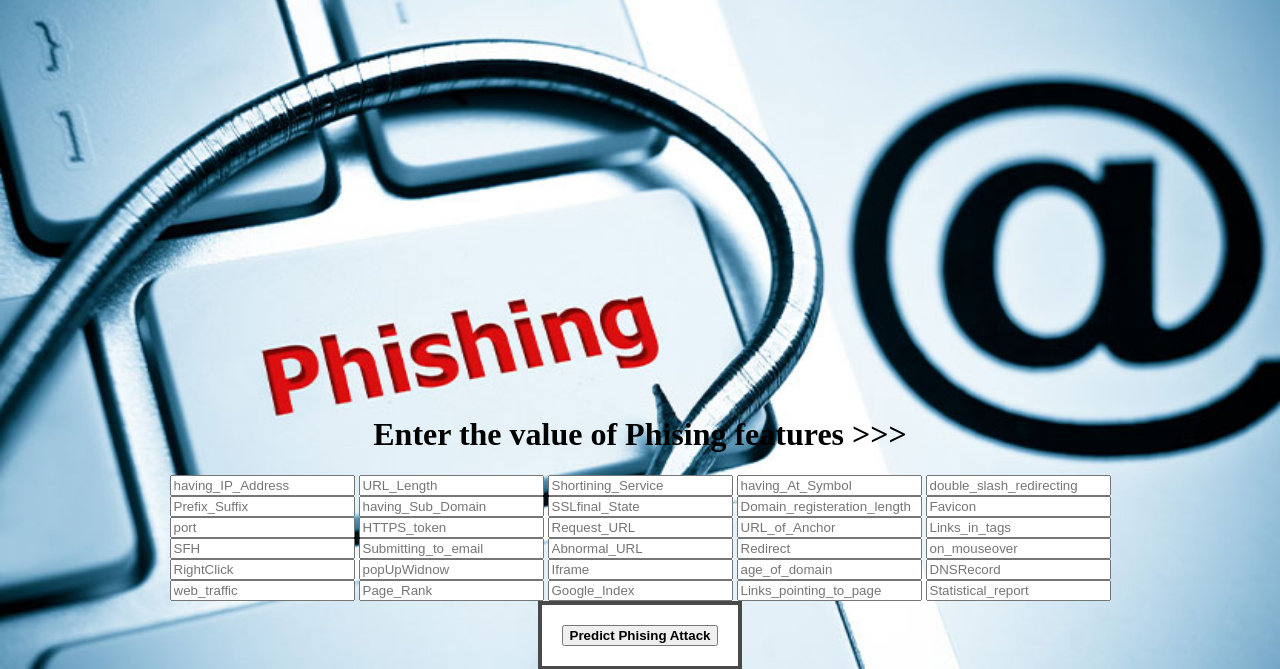
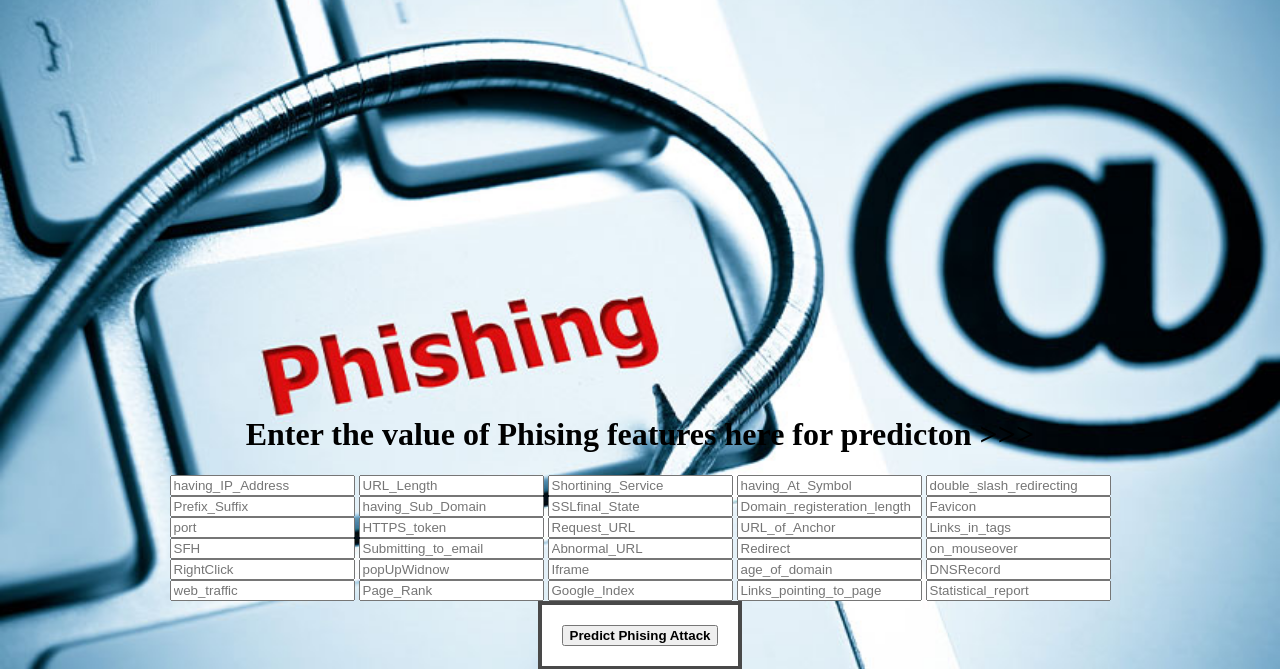
Before and after one commit to KumarCh30/demo1, a Flask app: page / in a window 1280 px wide. Shown: the part 81-750 px from the top of the page. Run offline with Flask 2, Linux system fonts and the light colour scheme; parts of the project's set-up code (start-up, migrations or seed data) failed here and were passed over.

Commit message:
modified text

```diff
--- a/templates/index.html
+++ b/templates/index.html
@@ -77,7 +77,7 @@
 
 
 
-        <h1>Enter the value of Phising features >>></h1>
+        <h1>Enter the value of Phising features here for predicton >>></h1>
 
     	<input type="text" name="having_IP_Address" placeholder="having_IP_Address" required="required" />
         <input type="text" name="URL_Length" placeholder="URL_Length" required="required" />
```
